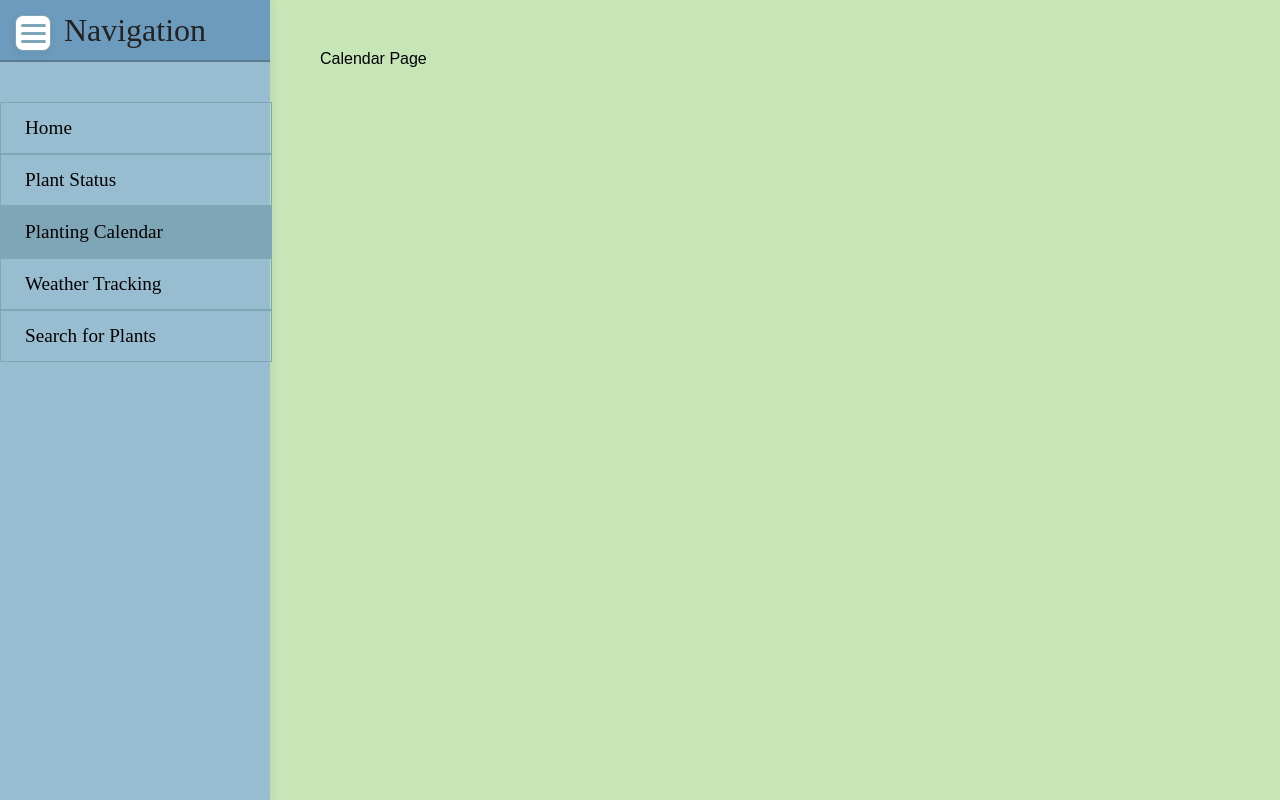
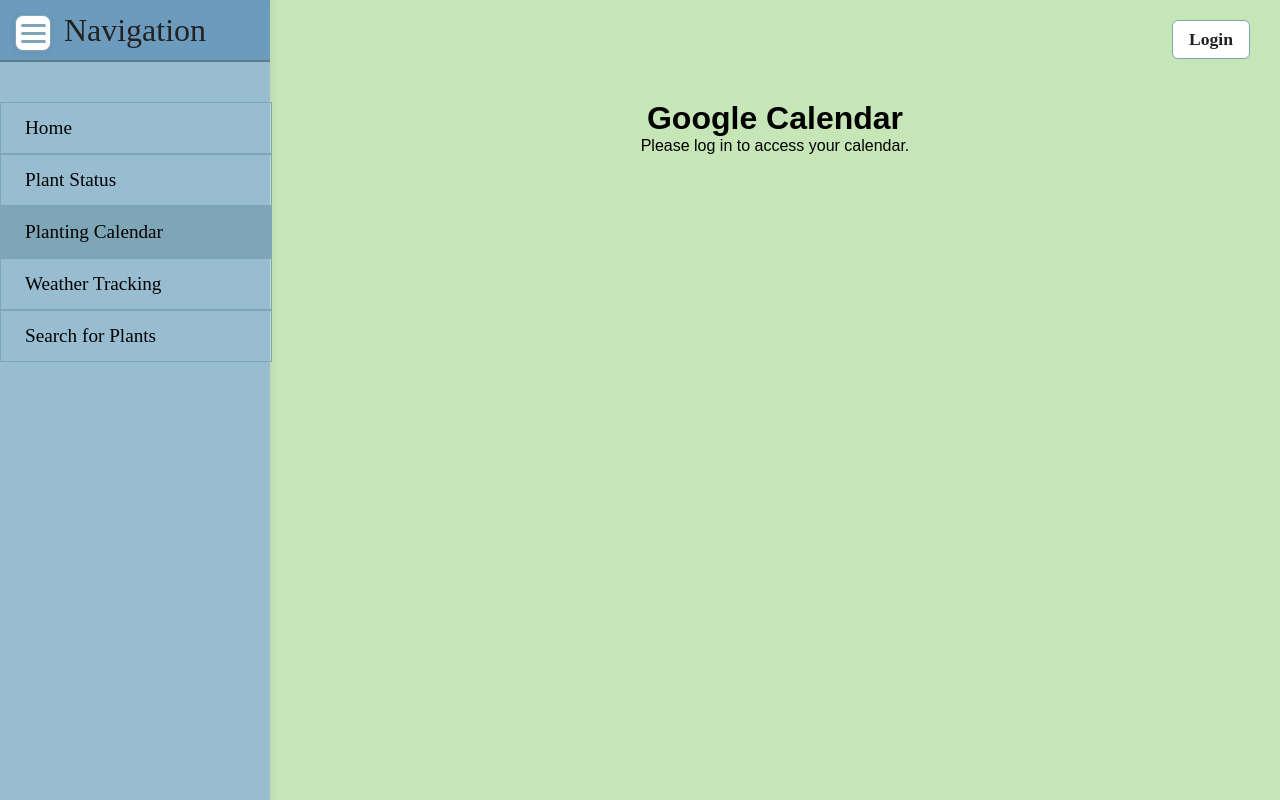
Before and after one commit to Penguinzbro02/garden_monitor, a React (Create React App) app in the folder client/: page /Calendar in a window 1280 px wide. Built offline with nearby package versions, Linux system fonts and the light colour scheme.

Commit message:
cleanup code

```diff
--- a/client/src/App.js
+++ b/client/src/App.js
@@ -15,6 +15,11 @@
 function App() {
 
   const [user, setUser] = useState(null); // Global user state
+  const [isSidebarCollapsed, setIsSidebarCollapsed] = useState(false); // Sidebar state
+
+  const handleSidebarToggle = (collapsed) => {
+    setIsSidebarCollapsed(collapsed);
+  };
 
   const handleLogin = (userData) => {
     setUser(userData); // Save user data
@@ -24,18 +29,61 @@
     setUser(null); // Clear user data
   };
 
+  const logoutBtnStyle = {
+    position: 'fixed',
+    top: 20,
+    right: 30,
+    zIndex: 200,
+    background: '#fff',
+    color: '#222',
+    border: '1px solid #7fa6b6',
+    borderRadius: '6px',
+    padding: '8px 16px',
+    fontFamily: 'Architects Daughter, cursive',
+    fontSize: '1.1em',
+    cursor: 'pointer',
+    fontWeight: 600
+  };
+
+  const userNameStyle = {
+    position: "fixed",
+    top: 20,
+    right: 150,
+    zIndex: 200,
+    fontFamily: "Architects Daughter, cursive",
+    fontSize: "1.1em",
+    color: "#222",
+    fontWeight: 600,
+  };
+
   // var accessToken = gapi.auth.getToken().access_token;
+  //  Define the components displayed on every page
+  return (
 
-  return (
     <div className="App">
-      <Sidebar />
+      <Sidebar onSidebarToggle={handleSidebarToggle} />
+      <div>
+        {user ? (
+          <>
+            <Logout onLogout={handleLogout} buttonStyle={logoutBtnStyle} />
+          </>
+        ) : (
+          <Login onLogin={handleLogin} buttonStyle={logoutBtnStyle} />
+        )}
+
+      </div>
+      {user && (
+        <div style={userNameStyle}>
+          Hello {user.givenName} {user.familyName}
+        </div>
+      )}
       <div className="Container">
         <Routes>
           <Route path="/" element={<Home user={user} onLogin={handleLogin} onLogout={handleLogout} />} />
           <Route path="/Login" element={<Login onLogin={handleLogin} />} />
           <Route path="/Logout" element={<Logout onLogout={handleLogout} />} />
           <Route path="/Log" element={<Log />} />
-          <Route path="/Calendar" element={<Calendar />} />
+          <Route path="/Calendar" element={<Calendar user={user} isSidebarCollapsed={isSidebarCollapsed} />} />
           <Route path="/Weather" element={<Weather />} />
           <Route path="/Statistics" element={<Statistics />} />
           <Route path="/SearchForPlants" element={<SearchForPlants />} />
--- a/client/src/components/Sidebar.js
+++ b/client/src/components/Sidebar.js
@@ -3,12 +3,15 @@
 import './Sidebar.css';
 import { SidebarData } from './SidebarData';
 
-export const Sidebar = () => {
+export const Sidebar = ({ onSidebarToggle }) => {
     const [collapsed, setCollapsed] = useState(false);
     const [open, setOpen] = useState(false);
     const currRoute = useLocation();
 
-    const handleCollapse = () => setCollapsed((prev) => !prev);
+    const handleCollapse = () => {
+        setCollapsed((prev) => !prev);
+        onSidebarToggle(!collapsed); // Notify parent about the sidebar state
+    };
     const handleOpen = () => setOpen((prev) => !prev);
 
     return (
@@ -25,7 +28,7 @@
                         const isActive = currRoute.pathname === val.link;
                         return (
                             <li key={key} className={`row${isActive ? ' active' : ''}`}>
-                                <Link to={val.link} className="row-link" tabIndex={collapsed ? -1 : 0} style={{pointerEvents: collapsed ? 'none' : 'auto'}}>
+                                <Link to={val.link} className="row-link" tabIndex={collapsed ? -1 : 0} style={{ pointerEvents: collapsed ? 'none' : 'auto' }}>
                                     {val.title}
                                 </Link>
                             </li>
--- a/client/src/components/pages/Calendar.js
+++ b/client/src/components/pages/Calendar.js
@@ -1,7 +1,42 @@
 import React from 'react';
 
+const Calendar = ({ user, isSidebarCollapsed }) => {
+    const calendarBtnStyle = {
+        position: "fixed",
+        top: 20,
+        left: isSidebarCollapsed ? "70px" : "290px", // Adjust based on sidebar state
+        zIndex: 200,
+        background: "#fff",
+        color: "#222",
+        border: "1px solid #7fa6b6",
+        borderRadius: "6px",
+        padding: "8px 16px",
+        fontFamily: "Architects Daughter, cursive",
+        fontSize: "1.1em",
+        cursor: "pointer",
+        fontWeight: 600,
+        transition: "left 0.3s ease", // Smooth transition when sidebar toggles
+    };
 
-const Calendar = () => {
-    return <div>Calendar Page</div>;
+    const openGoogleCalendar = () => {
+        if (user && user.email) {
+            const calendarUrl = `https://calendar.google.com/calendar/u/0/r?authuser=${user.email}`;
+            window.open(calendarUrl, "_blank"); // Open Google Calendar in a new tab
+        }
+    };
+
+    return (
+        <div style={{ textAlign: "center", marginTop: "50px" }}>
+            <h1>Google Calendar</h1>
+            {user ? (
+                <button style={calendarBtnStyle} onClick={openGoogleCalendar}>
+                    Open Calendar
+                </button>
+            ) : (
+                <p>Please log in to access your calendar.</p>
+            )}
+        </div>
+    );
 };
+
 export default Calendar;
--- a/client/src/components/pages/Home.js
+++ b/client/src/components/pages/Home.js
@@ -1,6 +1,4 @@
 import React, { useEffect, useState } from 'react';
-import Login from "./Login";
-import Logout from "./Logout";
 
 function getCurrentTime() {
     const now = new Date();
@@ -30,12 +28,6 @@
         return () => clearInterval(timer);
     }, []);
 
-    const openGoogleCalendar = () => {
-        if (user && user.email) {
-            const calendarUrl = `https://calendar.google.com/calendar/u/0/r?authuser=${user.email}`;
-            window.open(calendarUrl, "_blank"); // Open Google Calendar in a new tab
-        }
-    };
 
     // 👇 Wrapper to center everything relative to the screen
     const centeredWrapperStyle = {
@@ -57,33 +49,6 @@
         userSelect: 'none',
         marginBottom: '50px', // 👈 adds space between time and cards
         transform: 'translateY(-300px)', // 👈 moves time box upward visually
-    };
-
-    const logoutBtnStyle = {
-        position: 'fixed',
-        top: 20,
-        right: 30,
-        zIndex: 200,
-        background: '#fff',
-        color: '#222',
-        border: '1px solid #7fa6b6',
-        borderRadius: '6px',
-        padding: '8px 16px',
-        fontFamily: 'Architects Daughter, cursive',
-        fontSize: '1.1em',
-        cursor: 'pointer',
-        fontWeight: 600
-    };
-
-    const userNameStyle = {
-        position: "fixed",
-        top: 20,
-        right: 150,
-        zIndex: 200,
-        fontFamily: "Architects Daughter, cursive",
-        fontSize: "1.1em",
-        color: "#222",
-        fontWeight: 600,
     };
 
     const gridStyle = {
@@ -121,47 +86,12 @@
         borderBottom: '1px solid #e0e0e0'
     };
 
-    const calendarBtnStyle = {
-        position: "fixed",
-        top: 20,
-        right: 300,
-        zIndex: 200,
-        background: "#fff",
-        color: "#222",
-        border: "1px solid #7fa6b6",
-        borderRadius: "6px",
-        padding: "8px 16px",
-        fontFamily: "Architects Daughter, cursive",
-        fontSize: "1.1em",
-        cursor: "pointer",
-        fontWeight: 600,
-    };
-
     const plantStatus = ["Water your plants", "Change your compost", "Etc"];
     const todoList = ["Tend to your pumpkins", "Change your compost", "Water plants"];
     const alerts = ["Water your plants", "Change your compost", "Etc"];
 
     return (
         <>
-            <div>
-                {user && (
-                    <div style={userNameStyle}>
-                        Hello {user.givenName} {user.familyName}
-                    </div>
-                )}
-                {user ? (
-                    <>
-                        <button style={calendarBtnStyle} onClick={openGoogleCalendar}>
-                            Open Calendar
-                        </button>
-                        <Logout onLogout={onLogout} buttonStyle={logoutBtnStyle} />
-                    </>
-                ) : (
-                    <Login onLogin={onLogin} buttonStyle={logoutBtnStyle} />
-                )}
-
-            </div>
-
             <div style={centeredWrapperStyle}>
                 <div style={timeBoxStyle}>
                     <div style={{ fontSize: '1.7em', marginBottom: '8px' }}>{clock.fullDate}</div>
--- a/client/src/components/pages/Log.js
+++ b/client/src/components/pages/Log.js
@@ -50,7 +50,6 @@
 
     return (
         <div style={{ padding: '24px' }}>
-            <button style={logoutBtnStyle} onClick={() => window.location.href = '/Login'}>Log Out</button>
             <h1>Plant Log</h1>
             <Form />
 
--- a/client/src/components/pages/SearchForPlants.js
+++ b/client/src/components/pages/SearchForPlants.js
@@ -93,7 +93,6 @@
 
     return (
         <div style={{ display: 'flex', flexDirection: 'column', alignItems: 'center', minHeight: '100vh' }}>
-            <button style={logoutBtnStyle} onClick={() => window.location.href = '/Login'}>Log Out</button>
             <h2 style={{ marginTop: '48px', fontFamily: 'Architects Daughter, cursive' }}>Search for Plants</h2>
             <form onSubmit={handleSearch} style={{ display: 'flex', margin: '16px 0', position: 'relative', width: '360px' }} autoComplete="off">
                 <input
--- a/client/src/components/pages/Weather.js
+++ b/client/src/components/pages/Weather.js
@@ -61,10 +61,6 @@
         overflow: 'hidden',
       }}
     >
-      {/* Logout button at top right */}
-      <button style={logoutBtnStyle} onClick={() => window.location.href = '/Login'}>
-        Log Out
-      </button>
 
       {/* Centered wrapper */}
       <div style={wrapperStyle}>
```
